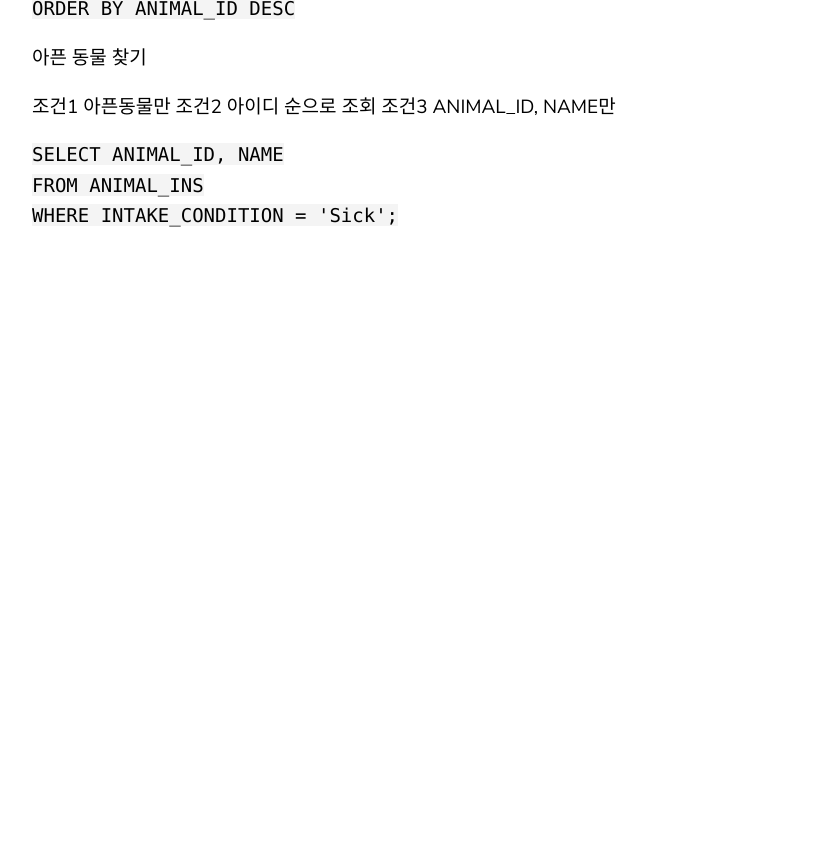
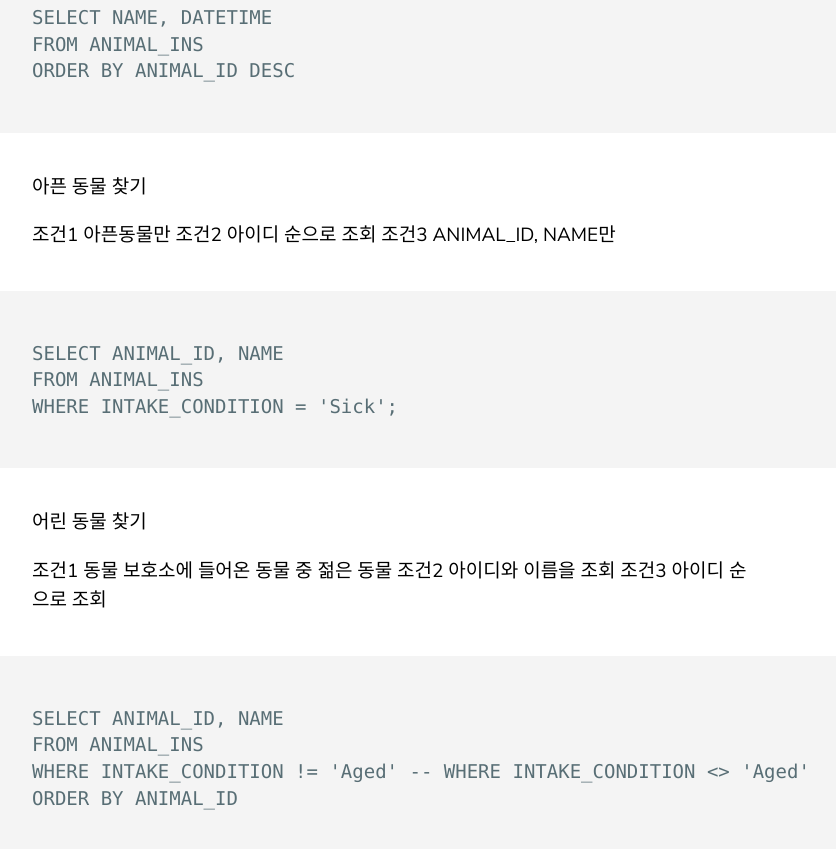
Before and after one commit to wahn34/wahn34.github.io, a Jekyll site: the page built from _posts/2021-05-19-CODINGTEST-SQL-SELECT.markdown, in a window 1280 px wide and 900 px high, scrolled down 983 px. Shown: the top 849 px of the window, without its empty margins (68-904 px from the left). Built offline with Jekyll 4.4.1, drawn with Linux system fonts in a browser that asks for light colours; before the commit the page ends 1235 px from its top, so only the background shows below that.

Commit message:
Update 2021-05-19-CODINGTEST-SQL-SELECT.markdown
update post

````diff
--- a/_posts/2021-05-19-CODINGTEST-SQL-SELECT.markdown
+++ b/_posts/2021-05-19-CODINGTEST-SQL-SELECT.markdown
@@ -19,7 +19,7 @@ ORDER BY ANIMAL_ID;
 조건1 NAME, DATETIME컬럼으로 출력
 조건2 ANIMAL_ID의 역순
 
-```SQL
+```
 SELECT NAME, DATETIME
 FROM ANIMAL_INS
 ORDER BY ANIMAL_ID DESC
@@ -31,8 +31,21 @@ ORDER BY ANIMAL_ID DESC
 조건2 아이디 순으로 조회
 조건3 ANIMAL_ID, NAME만
 
-```MySQL
+```
 SELECT ANIMAL_ID, NAME
 FROM ANIMAL_INS
 WHERE INTAKE_CONDITION = 'Sick';
 ```
+
+어린 동물 찾기
+
+조건1 동물 보호소에 들어온 동물 중 젊은 동물
+조건2 아이디와 이름을 조회
+조건3 아이디 순으로 조회
+
+```
+SELECT ANIMAL_ID, NAME
+FROM ANIMAL_INS
+WHERE INTAKE_CONDITION != 'Aged' -- WHERE INTAKE_CONDITION <> 'Aged'
+ORDER BY ANIMAL_ID
+```
````
